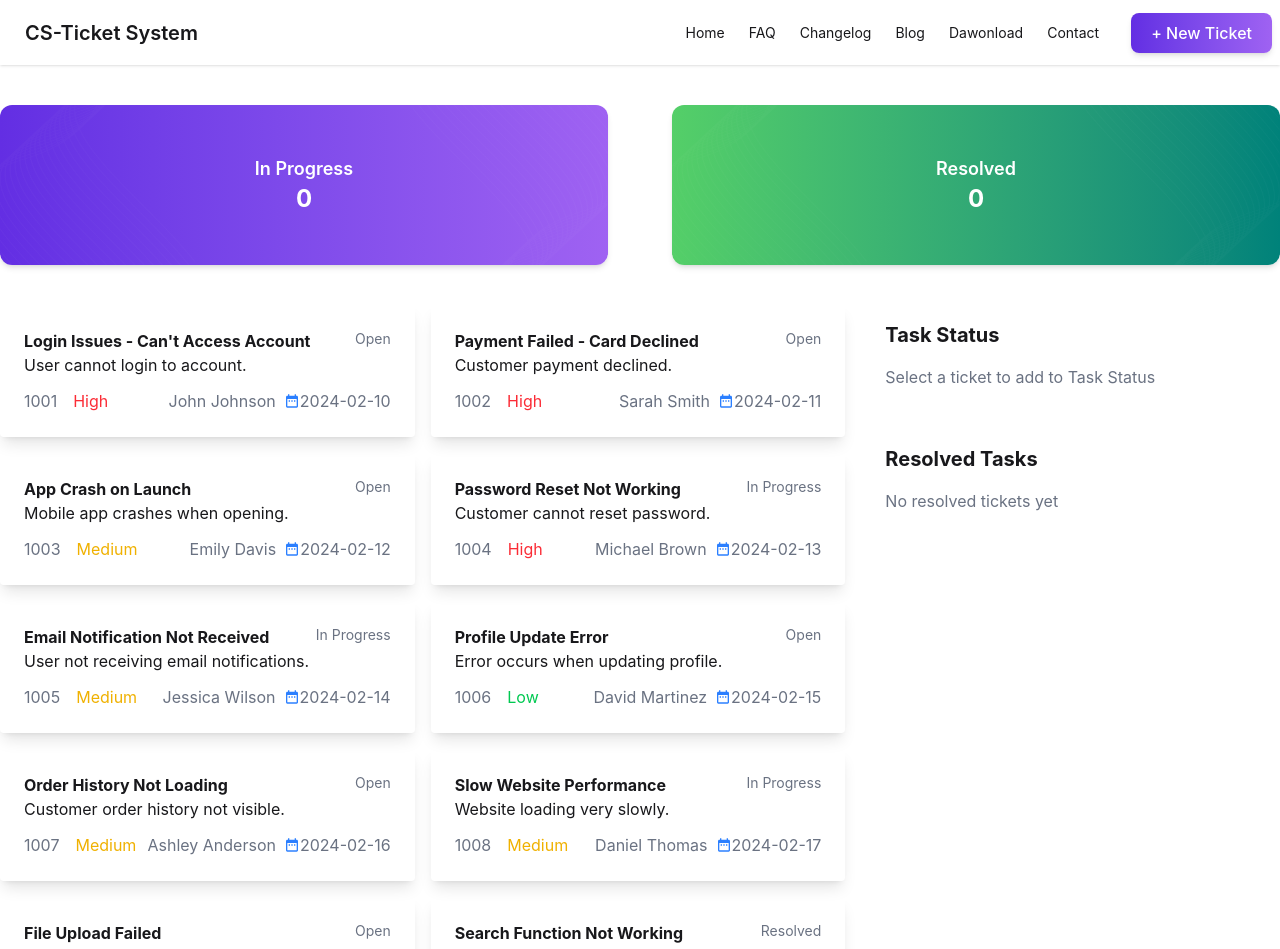
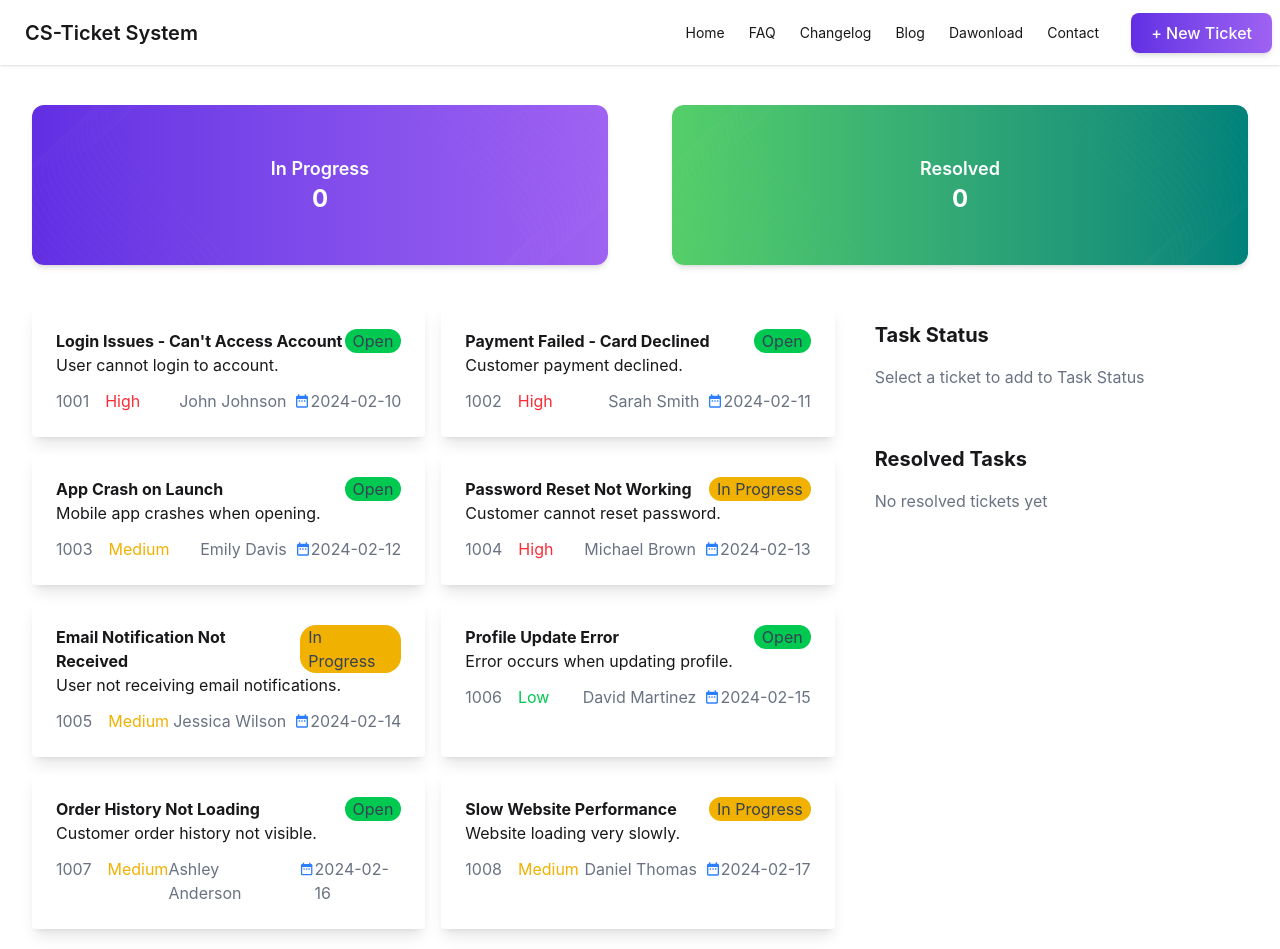
Before and after one commit to Razzak118348/customer-service-zone, a React (Vite) app: page / in a window 1280 px wide. Shown: the top 949 px of the page. Built offline with nearby package versions, Linux system fonts and the light colour scheme.

Commit message:
update the status color of ticket color by conditionally

```diff
--- a/public/tickets.json
+++ b/public/tickets.json
@@ -86,7 +86,7 @@
     "description": "Search bar returns no results.",
     "customer": "James Moore",
     "priority": "Low",
-    "status": "Resolved",
+    "status": "Open",
     "createdAt": "2024-02-19"
   },
   {
@@ -95,7 +95,7 @@
     "description": "Alignment issues in dashboard layout.",
     "customer": "Sophia Jackson",
     "priority": "Low",
-    "status": "Resolved",
+    "status": "Open",
     "createdAt": "2024-02-20"
   },
   {
@@ -122,7 +122,7 @@
     "description": "Layout breaks on mobile devices.",
     "customer": "Benjamin Clark",
     "priority": "Medium",
-    "status": "Resolved",
+    "status": "Open",
     "createdAt": "2024-02-23"
   },
   {
--- a/src/App.jsx
+++ b/src/App.jsx
@@ -39,16 +39,16 @@
   return (
     <div>
       <Navbar />
-      <div className='max-w-7xl mx-auto pt-10'>
+      <div className='max-w-7xl p-8  mx-auto md:pt-10'>
 
       <Banner
         inProgress={tasks.length}
         resolved={resolved.length}
       />
 
-      <div className="grid grid-cols-3 gap-6 py-10">
+      <div className="grid grid-cols-1 lg:grid-cols-3 md:grid-cols-2  gap-6 py-10">
 
-        <div className="col-span-2 grid grid-cols-2 gap-4">
+        <div className="col-span-2 grid grid-cols-1 md:grid-cols-2 gap-4">
           {tickets.map(ticket => (
             <TicketCard
               key={ticket.id}
--- /dev/null
+++ b/src/Component/Footer/Footer.jsx
@@ -0,0 +1,11 @@
+import React from 'react';
+
+const Footer = () => {
+    return (
+        <div>
+
+        </div>
+    );
+};
+
+export default Footer;
--- a/src/Component/TicketCard/TicketCard.jsx
+++ b/src/Component/TicketCard/TicketCard.jsx
@@ -1,19 +1,23 @@
 import React from 'react';
 import { MdDateRange } from 'react-icons/md';
 
-const TicketCard = ({ticket,handleSelect}) => {
+const TicketCard = ({ ticket, handleSelect }) => {
     return (
-        <div onClick={()=>handleSelect(ticket)}
+        <div onClick={() => handleSelect(ticket)}
             className='p-6 hover:scale-105 rounded shadow-lg cursor-pointer'
         >
             <div className='flex justify-between '><h3 className='font-bold'> {ticket.title}</h3>
-            <p className='text-sm text-gray-500'> {ticket.status}</p></div>
+                <p className={`${ticket.status === "Open"
+                            ? "text-gray-700 rounded-2xl px-2 bg-green-500"
+                            : ticket.status === "In Progress"
+                                ? "text-gray-700 rounded-2xl px-2 bg-yellow-500"
+                                : "text-red-500"
+                        }`}> {ticket.status}</p></div>
             <p>{ticket.description}</p>
             <div className='flex justify-between mt-3 text-gray-500'>
                 <div className='flex justify-between gap-4'>
                     <span>{ticket.id}</span>
-                     <span className={`${
-    ticket.priority === "Low"
+                    <span className={`${ticket.priority === "Low"
                             ? "text-green-500"
                             : ticket.priority === "Medium"
                                 ? "text-yellow-500"
@@ -22,7 +26,7 @@
                 </div>
                 <div className='flex justify-between gap-2'>
                     <span>{ticket.customer}</span>
-<span className='flex'><MdDateRange  className='text-blue-500 mt-1'/> <span> {ticket.createdAt}</span></span>
+                    <span className='flex'><MdDateRange className='text-blue-500 mt-1' /> <span> {ticket.createdAt}</span></span>
                 </div>
 
             </div>
```
Lines whose indentation alone changed are shown as unchanged.
